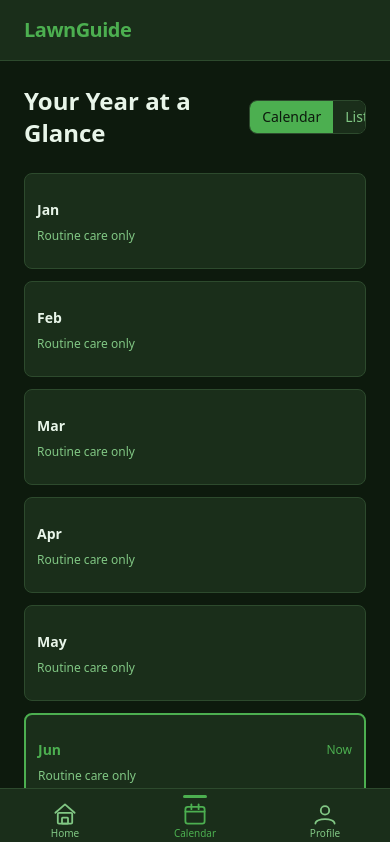
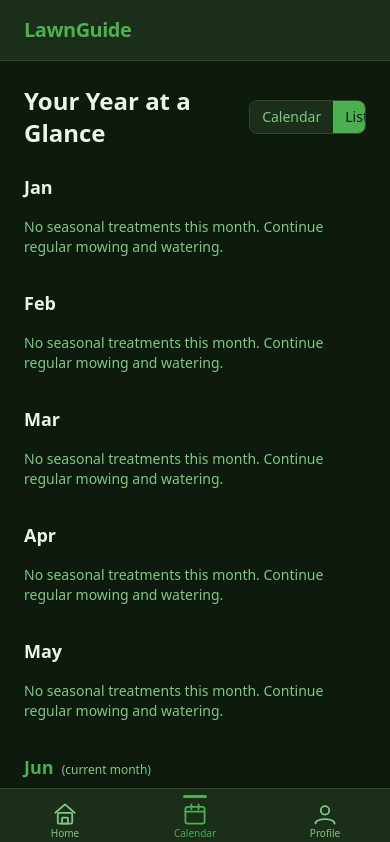
Before and after one commit to sajamills/lawncare, a Next.js app: page /dashboard/calendar in a window 390 px wide. Shown: the top 842 px of the page. Built offline with nearby package versions, Linux system fonts and the light colour scheme.

Commit message:
feat: [US-005] - Default calendar to list view on mobile

```diff
--- a/prd.json
+++ b/prd.json
@@ -120,8 +120,8 @@
         "Verify in browser using dev-browser skill"
       ],
       "priority": 6,
-      "passes": false,
-      "notes": ""
+      "passes": true,
+      "notes": "viewMode now initializes via a lazy useState initializer: reads localStorage key 'calendar_view_mode' first, falls back to window.innerWidth < 768 ? 'list' : 'calendar' if nothing stored. A separate useEffect persists viewMode to that key on every change, so the Calendar/List toggle buttons (unchanged) keep working and the choice survives reload. Updated existing e2e/calendar.spec.ts: the 320/375/414px overflow tests now explicitly switch to calendar view first (since those widths default to list view per this story) before asserting on the grid; added 3 new tests covering mobile-default-list, desktop-default-calendar, and localStorage persistence across reload. No visual/layout change to either view itself, so no new screenshots beyond what the existing test already captures. Full suite at the end: tsc clean, vitest 47/47, full+scoped eslint clean (only pre-existing unrelated profile/page.tsx failures from US-001), playwright 24/24."
     },
     {
       "id": "US-006",
--- a/src/app/dashboard/calendar/page.tsx
+++ b/src/app/dashboard/calendar/page.tsx
@@ -54,12 +54,23 @@ function getOnboardingState(): Record<string, unknown> {
 
 type ViewMode = "calendar" | "list";
 
+const VIEW_MODE_STORAGE_KEY = "calendar_view_mode";
+
 export default function CalendarPage() {
   const [plan, setPlan] = useState<WeeklyPlan[]>([]);
   const [loading, setLoading] = useState(true);
   const [expandedMonth, setExpandedMonth] = useState<number | null>(null);
-  const [viewMode, setViewMode] = useState<ViewMode>("calendar");
+  const [viewMode, setViewMode] = useState<ViewMode>(() => {
+    if (typeof window === "undefined") return "calendar";
+    const stored = window.localStorage.getItem(VIEW_MODE_STORAGE_KEY);
+    if (stored === "calendar" || stored === "list") return stored;
+    return window.innerWidth < 768 ? "list" : "calendar";
+  });
   const currentMonth = new Date().getMonth() + 1;
+
+  useEffect(() => {
+    window.localStorage.setItem(VIEW_MODE_STORAGE_KEY, viewMode);
+  }, [viewMode]);
 
   useEffect(() => {
     async function loadPlan() {
```
Also changed, not shown: progress.txt, 1 other file (tests, documents, lock files or other folders).
